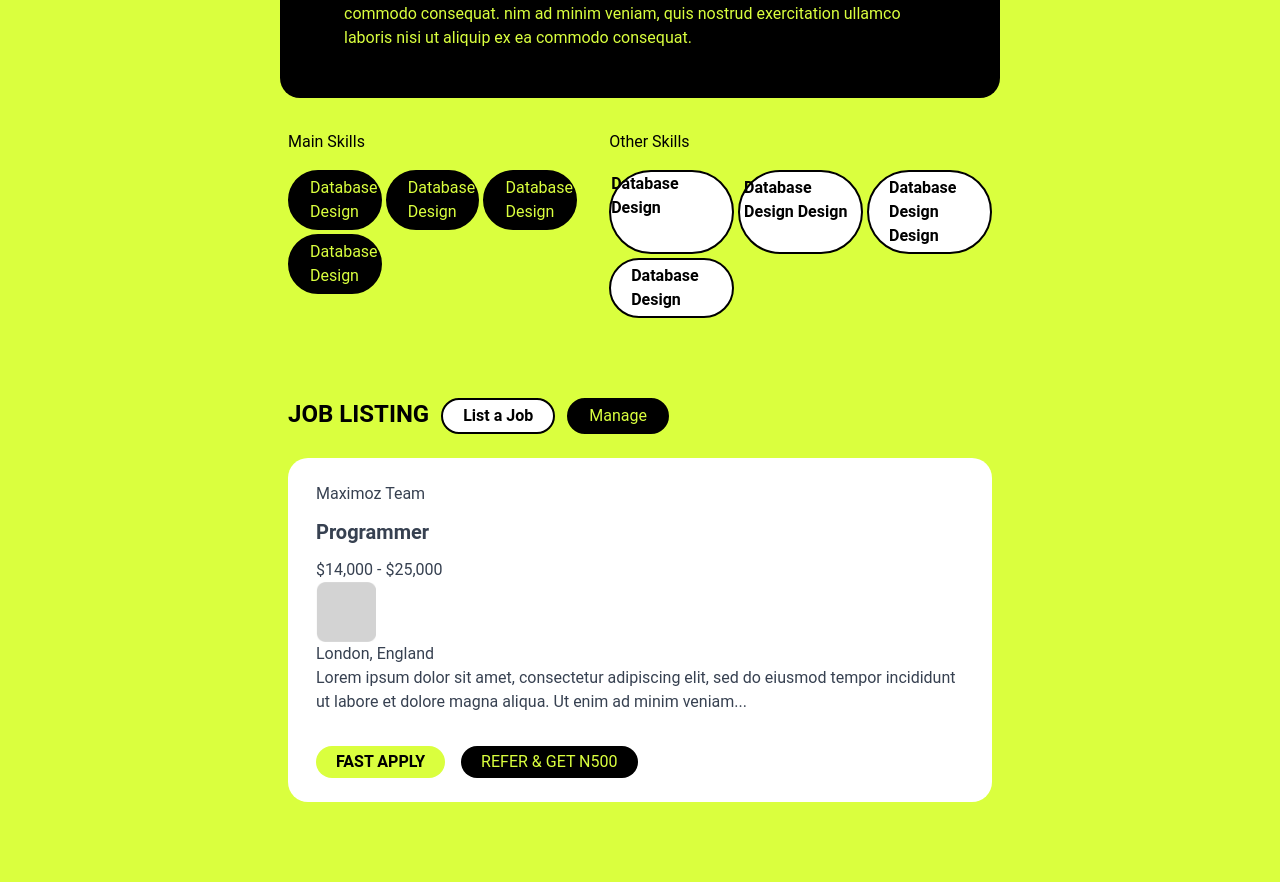
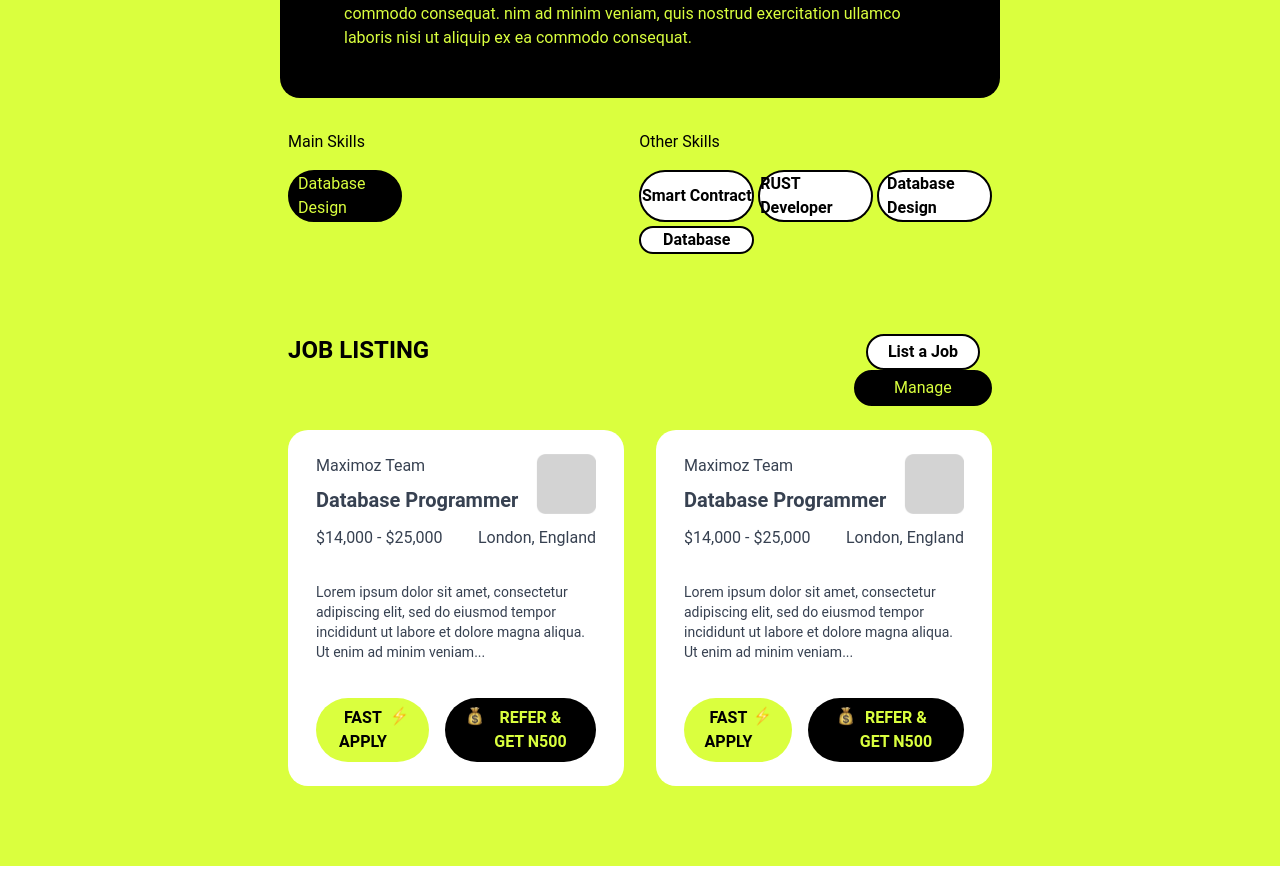
Before and after one commit to sordgom/seedin_fe_react, a React (Create React App) app: page /displayprofile in a window 1280 px wide. Shown: the part 582-1464 px from the top of the page. Built offline with nearby package versions, Linux system fonts and the light colour scheme.

Commit message:
joblisting done

```diff
--- a/src/pages/ProfileDisplay/JobListing.js
+++ b/src/pages/ProfileDisplay/JobListing.js
@@ -1,5 +1,7 @@
 import React from "react";
 import imagesquare from "../../assets/img/imagesquare.png";
+import lightning from "../../assets/img/lightning.png";
+import dollarbag from "../../assets/img/dollarbag.png";
 
 function JobListing() {
   return (
@@ -8,10 +10,14 @@ function JobListing() {
         <form>
           <div>
             <div className="mb-2 text-left px-[6rem]">
-              <div className="flex flex-row">
+              <div className="flex flex-row justify-between">
+                <div className="flex flex-col">
                   <div className="text-2xl">
                     <b>JOB LISTING</b>
                   </div>
+                </div>
+
+                <div className="flex flex-col">
                   <div className="px-3">
                     <button
                       type="button"
@@ -20,7 +26,6 @@ function JobListing() {
                       List a Job
                     </button>
                   </div>
-                <div>
                   <button
                     type="button"
                     className="bg-black border-2 border-black text-[#DAFF3E] px-5 py-1 rounded-full"
@@ -33,16 +38,17 @@ function JobListing() {
             {/* --------------------------------------------------------------------------------------------------------------------------------------- */}
             <div className="flex flex-row mx-[5rem]">
               {/* First Box have CONTENT 1 */}
+
               <div className="flex flex-col px-4">
                 <div className="text-left text-base block px-7 py-6 mt-4 text-gray-700 bg-white rounded-[20px] focus:border-blue-400 focus:ring-blue-300 focus:outline-none focus:ring focus:ring-opacity-40">
-                  <div className="">Maximoz Team</div>
-
-                  <div className="py-3 font-bold text-xl">Programmer</div>
+                  <div className="flex flex-row justify justify-between">
                     <div className="flex flex-col">
-                    <div>$14,000 - $25,000</div>
+                      <div>Maximoz Team</div>
+                      <div className="font-bold text-xl pt-2">
+                        Database Programmer
                       </div>
-
-                  <div className="flex flex-col justify-end">
+                    </div>
+                    <div className="flex flex-col">
                       <div>
                         <img
                           src={imagesquare}
@@ -50,72 +56,112 @@ function JobListing() {
                           className="w-[60px] h-[60px]"
                         />
                       </div>
+                    </div>
+                  </div>
+
+                  <div className="flex flex-row justify-between py-3">
+                    <div>$14,000 - $25,000</div>
                     <div>London, England</div>
                   </div>
 
-                  <div className="pb-8">
+                  <div className="flex flex-row py-5 text-sm">
                     Lorem ipsum dolor sit amet, consectetur adipiscing elit, sed
                     do eiusmod tempor incididunt ut labore et dolore magna
                     aliqua. Ut enim ad minim veniam...
                   </div>
-                  <div className="flex flex-row">
-                    <div className="pr-4">
+
+                  <div className="flex flex-row pt-4">
+                    <div className="pr-4 ">
                       <button
                         type="button"
-                        className="bg-[#DAFF3E] text-black px-5 py-1 rounded-full font-bold"
+                        className="bg-[#DAFF3E] text-black px-5 py-2 rounded-full font-bold flex"
                       >
                         FAST APPLY
+                        <img
+                          src={lightning}
+                          alt=""
+                          className="w-[20px] h-[20px]"
+                        />
                       </button>
                     </div>
                     <div>
                       <button
                         type="button"
-                        className="bg-black text-[#DAFF3E] px-5 py-1 rounded-full"
+                        className="bg-black text-[#DAFF3E] px-5 py-2 rounded-full font-bold flex"
                       >
+                        <img
+                          src={dollarbag}
+                          alt=""
+                          className="w-[20px] h-[20px]"
+                        />
                         REFER & GET N500
                       </button>
                     </div>
                   </div>
                 </div>
               </div>
-              {/* First Box have CONTENT 2 *
+
+              {/* CONTENT 2 */}
+              <div className="flex flex-col px-4">
+                <div className="text-left text-base block px-7 py-6 mt-4 text-gray-700 bg-white rounded-[20px] focus:border-blue-400 focus:ring-blue-300 focus:outline-none focus:ring focus:ring-opacity-40">
+                  <div className="flex flex-row justify justify-between">
                     <div className="flex flex-col">
-                <div className="text-left block px-7 py-6 mt-4 text-gray-700 bg-white rounded-[20px] focus:border-blue-400 focus:ring-blue-300 focus:outline-none focus:ring focus:ring-opacity-40">
-                  <div className="">Maximoz Team</div>
-                  <div className="py-3 font-bold text-xl">Programmer</div>
-                  <div className="flex flex-row pb-7">
-                    <div className="flex flex-col">
-                      <div>$14,000 - $25,000</div>
+                      <div>Maximoz Team</div>
+                      <div className="font-bold text-xl pt-2">
+                        Database Programmer
+                      </div>
                     </div>
                     <div className="flex flex-col">
-                      <div className="text-right">London, England</div>
+                      <div>
+                        <img
+                          src={imagesquare}
+                          alt=""
+                          className="w-[60px] h-[60px]"
+                        />
                       </div>
                     </div>
-                  <div className="pb-8">
+                  </div>
+
+                  <div className="flex flex-row justify-between py-3">
+                    <div>$14,000 - $25,000</div>
+                    <div>London, England</div>
+                  </div>
+
+                  <div className="flex flex-row py-5 text-sm">
                     Lorem ipsum dolor sit amet, consectetur adipiscing elit, sed
                     do eiusmod tempor incididunt ut labore et dolore magna
                     aliqua. Ut enim ad minim veniam...
                   </div>
-                  <div className="flex flex-row">
+                  <div className="flex flex-row pt-4">
                     <div className="pr-4">
                       <button
                         type="button"
-                        className="bg-[#DAFF3E] text-black px-5 py-1 rounded-full font-bold"
+                        className="bg-[#DAFF3E] text-black px-5 py-2 rounded-full font-bold flex"
                       >
                         FAST APPLY
+                        <img
+                          src={lightning}
+                          alt=""
+                          className="w-[20px] h-[20px]"
+                        />
                       </button>
                     </div>
                     <div>
                       <button
                         type="button"
-                        className="bg-black text-[#DAFF3E] px-5 py-1 rounded-full"
+                        className="bg-black text-[#DAFF3E] px-7 py-2 rounded-full font-bold flex"
                       >
+                        <img
+                          src={dollarbag}
+                          alt=""
+                          className="w-[20px] h-[20px]"
+                        />
                         REFER & GET N500
                       </button>
                     </div>
                   </div>
                 </div>
-              </div> */}
+              </div>
             </div>
           </div>
         </form>
--- a/src/pages/ProfileDisplay/skills.js
+++ b/src/pages/ProfileDisplay/skills.js
@@ -6,20 +6,11 @@ function Skills() {
     <div className="px-[10rem] mt-8 font-robotoMono mx-auto">
       <div className="mb-2 text-left px-[6rem]">
         <form>
-          <div className="flex flex-row">
-            <div className="flex flex-col pr-[2rem]">
+          <div className="flex flex-row justify-between">
+            <div className="flex flex-col ">
               <div className="pb-[1rem]">Main Skills</div>
               <div className="grid grid-cols-3 grid-flow-row gap-1">
-                <div className="bg-black border-2 border-black text-[#DAFF3E] px-5 py-1 rounded-full">
-                  Database Design
-                </div>
-                <div className="bg-black border-2 border-black text-[#DAFF3E] px-5 py-1 rounded-full">
-                  Database Design
-                </div>
-                <div className="bg-black border-2 border-black text-[#DAFF3E] px-5 py-1 rounded-full">
-                  Database Design
-                </div>
-                <div className="bg-black border-2 border-black text-[#DAFF3E] px-5 py-1 rounded-full">
+                <div className="bg-black border-2 border-black text-[#DAFF3E] px-2 rounded-full">
                   Database Design
                 </div>
               </div>
@@ -27,17 +18,17 @@ function Skills() {
             <div className="flex flex-col">
               <div className="pb-[1rem]">Other Skills</div>
               <div className="grid grid-cols-3 grid-flow-row gap-1">
-                <div className="bg-white border-solid border-2 border-black text-[#000000] p-auto rounded-full font-bold">
+                <div className=" flex justify-center items-center bg-white border-solid border-2 border-black text-[#000000] rounded-full font-bold">
+                  Smart Contract
+                </div>
+                <div className="flex justify-center items-center bg-white border-solid border-2  border-black text-[#000000]  rounded-full font-bold">
+                  RUST Developer
+                </div>
+                <div className=" flex justify-center items-center bg-white border-solid border-2  border-black text-[#000000] px-2 rounded-full font-bold">
                   Database Design
                 </div>
-                <div className="bg-white border-solid border-2 border-black text-[#000000] px-1 py-1 rounded-full font-bold">
-                  Database Design Design
-                </div>
-                <div className="bg-white border-solid border-2 border-black text-[#000000] px-5 py-1 rounded-full font-bold">
-                  Database Design Design
-                </div>
-                <div className="bg-white border-solid border-2 border-black text-[#000000] px-5 py-1 rounded-full font-bold">
-                  Database Design
+                <div className=" flex justify-center items-center bg-white border-solid border-2 border-black text-[#000000]  rounded-full font-bold">
+                  Database
                 </div>
               </div>
             </div>
```
Also changed, not shown: src/assets/img/dollarbag.png (added), src/assets/img/lightning.png (added), src/pages/ProfileDisplay/Endorsement.js (added). Lines whose indentation alone changed are shown as unchanged.
